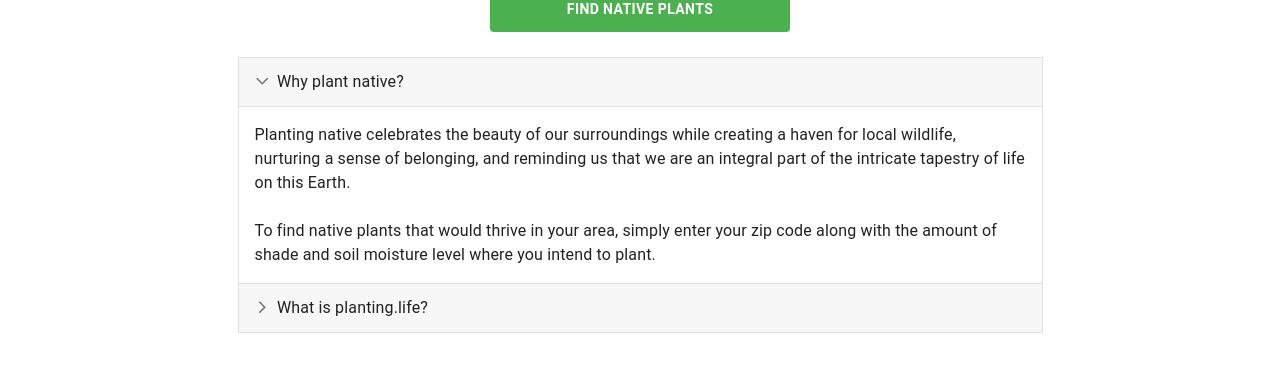
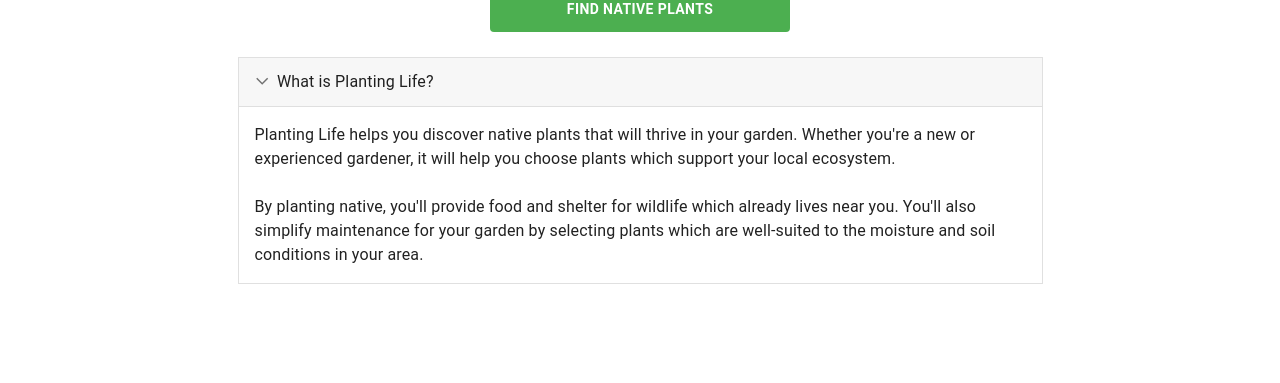
Before and after one commit to developing-human/planting-life, a React (Create React App) app in the folder frontend/: page / in a window 1280 px wide. Shown: the part 173-556 px from the top of the page. Built offline with nearby package versions, Linux system fonts and the light colour scheme.

Commit message:
Update accordion text

```diff
--- a/frontend/src/components/IntroAccordion/IntroAccordion.js
+++ b/frontend/src/components/IntroAccordion/IntroAccordion.js
@@ -55,32 +55,20 @@
         onChange={handleChange("welcome")}
       >
         <AccordionSummary aria-controls="welcome-content" id="welcome-header">
-          <Typography>Why plant native?</Typography>
+          <Typography>What is Planting Life?</Typography>
         </AccordionSummary>
         <AccordionDetails>
           <Typography>
-            Planting native celebrates the beauty of our surroundings while
-            creating a haven for local wildlife, nurturing a sense of belonging,
-            and reminding us that we are an integral part of the intricate
-            tapestry of life on this Earth.
-            <br />
-            <br />
-            To find native plants that would thrive in your area, simply enter
-            your zip code along with the amount of shade and soil moisture level
-            where you intend to plant.
-          </Typography>
-        </AccordionDetails>
-      </Accordion>
-      <Accordion expanded={expanded === 'about'} onChange={handleChange('about')}>
-        <AccordionSummary aria-controls="about-content" id="about-header">
-          <Typography>What is planting.life?</Typography>
-        </AccordionSummary>
-        <AccordionDetails>
-          <Typography>
-            Planting Life helps you discover native plants that will
-            thrive in your garden.  Whether you're a new or experienced
-            gardener, it will help you choose plants to provide food
-            and shelter for local wildlife.
+	  Planting Life helps you discover native plants that will
+	  thrive in your garden.  Whether you're a new or experienced
+	  gardener, it will help you choose plants which support
+	  your local ecosystem.
+          <br />
+          <br />
+	  By planting native, you'll provide food and shelter for wildlife
+	  which already lives near you.  You'll also simplify maintenance
+	  for your garden by selecting plants which are well-suited to
+	  the moisture and soil conditions in your area.
           </Typography>
         </AccordionDetails>
       </Accordion>
```
